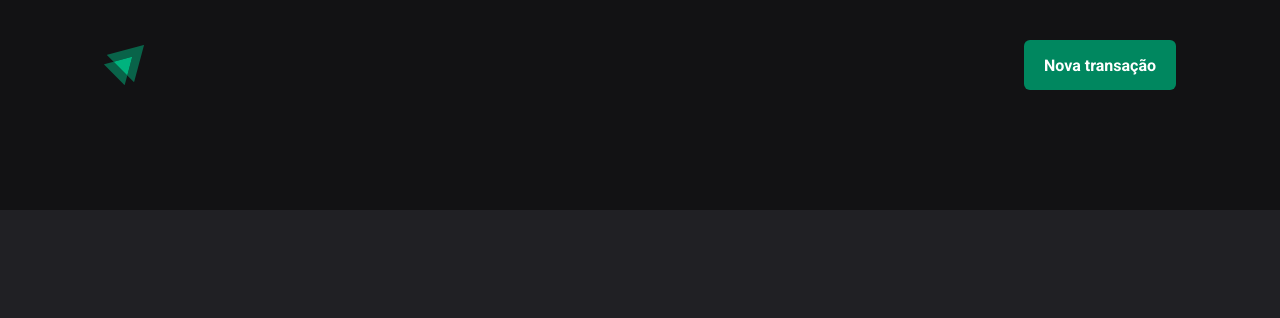
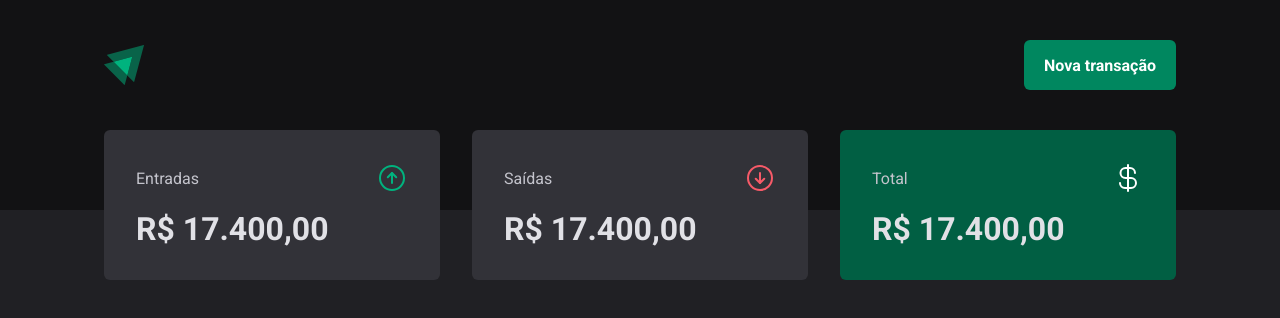
Before and after one commit to mthszr/dt-timer, a React (Vite) app: page / in a window 1280 px wide. Shown: the top 318 px of the page. Built offline with nearby package versions, Linux system fonts and the light colour scheme.

Commit message:
add Summary component with styling and integrate into Transactions page

```diff
--- a/package.json
+++ b/package.json
@@ -10,7 +10,7 @@
     "preview": "vite preview"
   },
   "dependencies": {
-    "@types/styled-components": "^5.1.34",
+    "phosphor-react": "^1.4.1",
     "react": "^19.0.0",
     "react-dom": "^19.0.0",
     "styled-components": "^6.1.15"
@@ -20,6 +20,7 @@
     "@eslint/js": "^9.21.0",
     "@types/react": "^19.0.10",
     "@types/react-dom": "^19.0.4",
+    "@types/styled-components": "^5.1.34",
     "@vitejs/plugin-react": "^4.3.4",
     "eslint": "^9.21.0",
     "eslint-plugin-react-hooks": "^5.1.0",
--- /dev/null
+++ b/src/components/Summary/indext.tsx
@@ -0,0 +1,33 @@
+import { ArrowCircleDown, ArrowCircleUp, CurrencyDollar } from 'phosphor-react'
+import { SummaryCard, SummaryContainer } from './styles'
+
+export function Summary() {
+  return (
+    <SummaryContainer>
+      <SummaryCard>
+        <header>
+          <span>Entradas</span>
+          <ArrowCircleUp size={32} color="#00b37e" />
+        </header>
+        <strong>R$ 17.400,00</strong>
+      </SummaryCard>
+
+      <SummaryCard>
+        <header>
+          <span>Saídas</span>
+          <ArrowCircleDown size={32} color="#f75a68" />
+        </header>
+        <strong>R$ 17.400,00</strong>
+      </SummaryCard>
+
+      <SummaryCard variant='green'>
+        <header>
+          <span>Total</span>
+          <CurrencyDollar size={32} color="#fff" />
+        </header>
+        <strong>R$ 17.400,00</strong>
+      </SummaryCard>
+
+    </SummaryContainer>
+  )
+}
--- /dev/null
+++ b/src/components/Summary/styles.ts
@@ -0,0 +1,41 @@
+import styled, { css } from "styled-components";
+
+export const SummaryContainer = styled.section`
+  width: 100%;
+  max-width: 1120px;
+  margin: 0 auto;
+  padding: 0 1.5rem;
+
+  display: grid;
+  grid-template-columns: repeat(3, 1fr);
+  gap: 2rem;
+
+  margin-top: -5rem;
+`
+
+interface SummaryCardProps {
+  variant?: 'green'
+}
+
+export const SummaryCard = styled.div<SummaryCardProps>`
+  background: ${props => props.theme["gray-600"]};
+  border-radius: 6px;
+  padding: 2rem;
+
+  header {
+    display: flex;
+    align-items: center;
+    justify-content: space-between;
+    color: ${props => props.theme["gray-300"]};
+  }
+
+  strong {
+    display: block;
+    margin-top: 1rem;
+    font-size: 2rem;
+  }
+
+  ${props => props.variant === 'green' && css`
+    background: ${props.theme["green-700"]};
+  `}
+`
--- a/src/pages/Transactions/index.tsx
+++ b/src/pages/Transactions/index.tsx
@@ -1,9 +1,11 @@
 import { Header } from "../../components/Header";
+import { Summary } from "../../components/Summary/indext";
 
 export function Transactions() {
   return (
     <div>
       <Header />
+      <Summary />
     </div>
   )
 }
```
Also changed, not shown: 1 other file (tests, documents, lock files or other folders).
